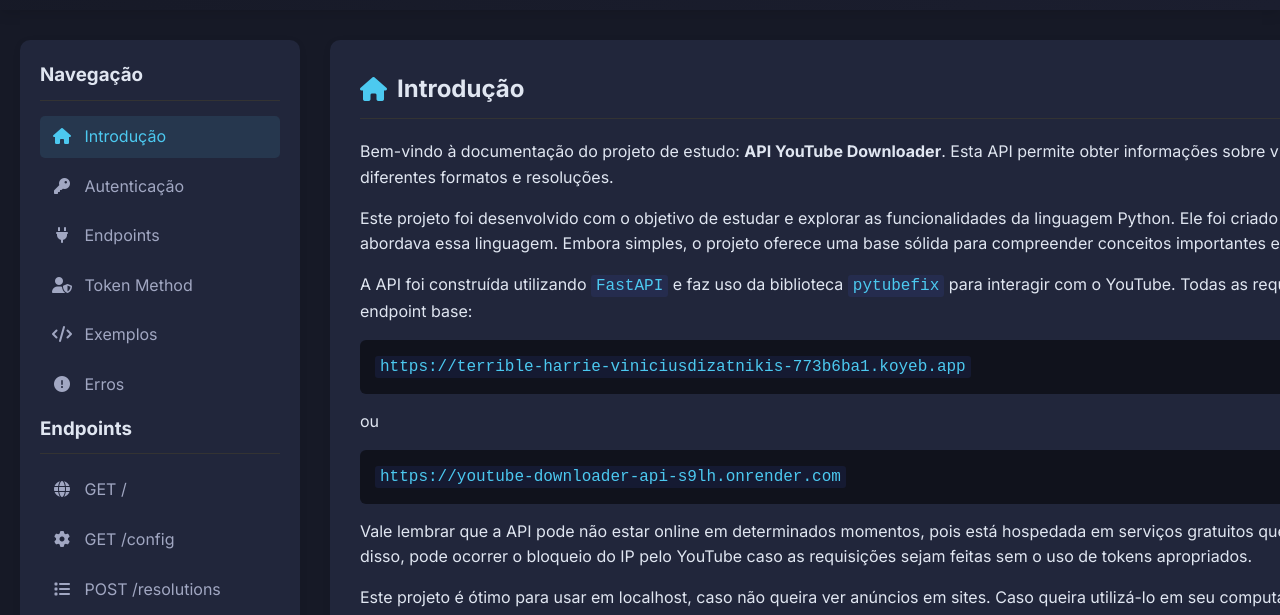
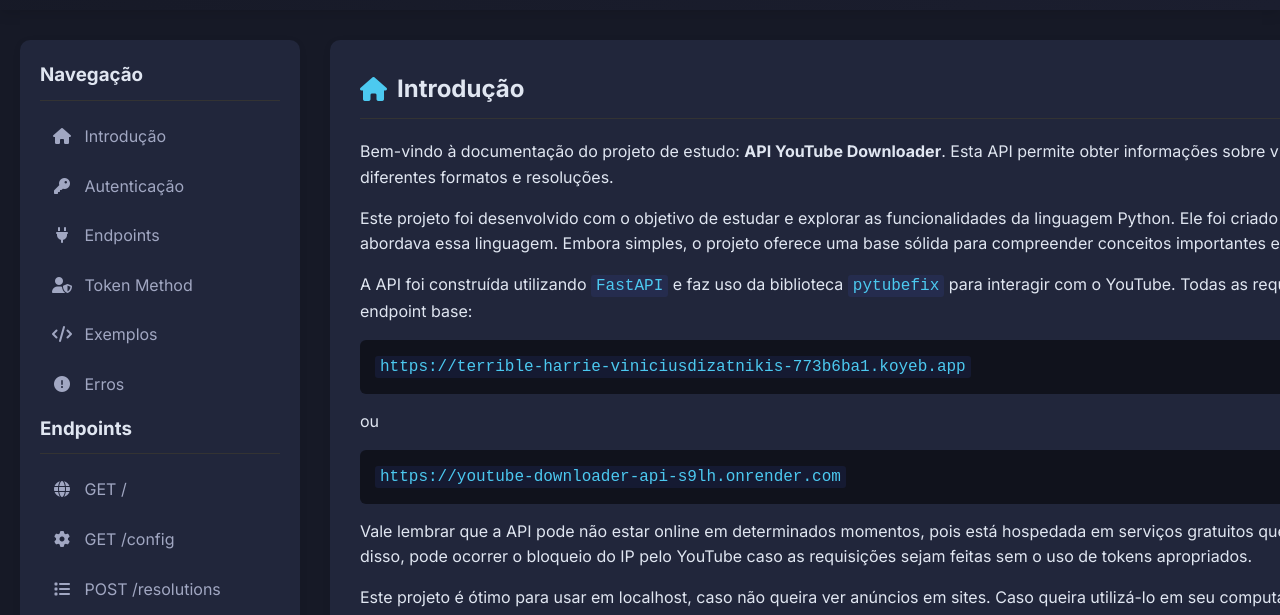
Before and after one commit to ViniciusDizatnikis/Youtube_Downloader-API, a plain HTML site: page assets/index.html in a window 1280 px wide. Shown: the part 154-769 px from the top of the page. Drawn offline with Linux system fonts and the light colour scheme.

Commit message:
update documentation

```diff
--- a/assets/index.html
+++ b/assets/index.html
@@ -425,7 +425,7 @@
             <aside class="sidebar">
                 <h3>Navegação</h3>
                 <ul class="nav-links">
-                    <li><a href="#introduction" class="active"><i class="fas fa-home"></i> Introdução</a></li>
+                    <li><a href="#introduction" ><i class="fas fa-home"></i> Introdução</a></li>
                     <li><a href="#authentication"><i class="fas fa-key"></i> Autenticação</a></li>
                     <li><a href="#endpoints"><i class="fas fa-plug"></i> Endpoints</a></li>
                     <li><a href="#token-method"><i class="fas fa-user-shield"></i> Token Method</a></li>
```
